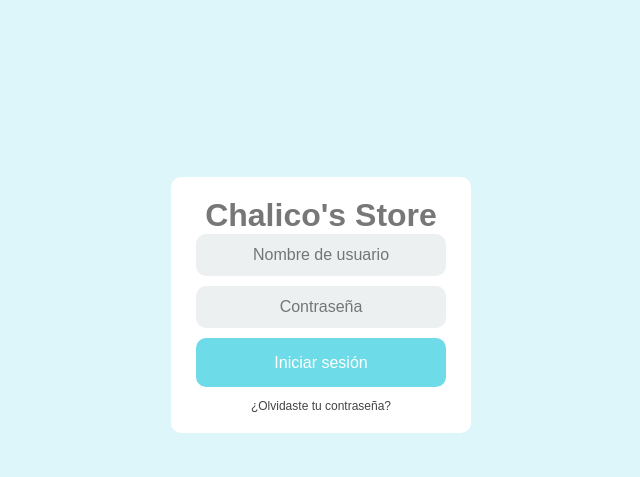
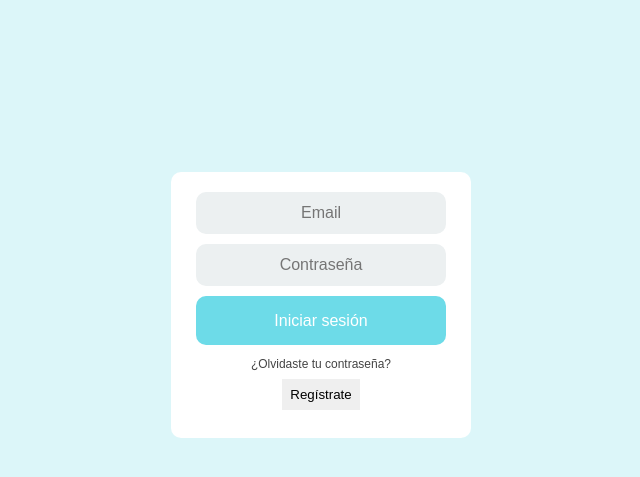
Before and after one commit to Azrielx86/NEyDW_Proyecto, a PHP site: page /login.php in a window 1280 px wide. Shown: the part 95-572 px from the top of the page, without its empty margins (319-959 px from the left). Run offline with PHP 8.4, Linux system fonts and the light colour scheme.

Commit message:
Agregada ventana de registro

```diff
--- a/eq10/login.php
+++ b/eq10/login.php
@@ -28,16 +28,20 @@
     </div>
 </header>
 
-<!--    <body>-->
 <div class="login">
     <div class="login-screen">
         <div class="app-title">
-            <h1>Chalico's Store</h1>
+            <!--            <h1>Chalico's Store</h1>-->
         </div>
 
         <div class="login-form">
+            <div style="display: none" id="input-nombre" class="control-group">
+                <input type="text" class="login-field" value="" placeholder="Nombre de usuario" id="username">
+                <label class="login-field-icon fui-user" for="username"></label>
+            </div>
+
             <div class="control-group">
-                <input type="text" class="login-field" value="" placeholder="Nombre de usuario" id="email">
+                <input type="text" class="login-field" value="" placeholder="Email" id="email">
                 <label class="login-field-icon fui-user" for="email"></label>
             </div>
 
@@ -46,13 +50,17 @@
                 <label class="login-field-icon fui-lock" for="login-pass"></label>
             </div>
 
-            <button class="btn btn-primary btn-large btn-block" onclick="login()">Iniciar sesión</button>
+            <button id="btn-login" class="btn btn-primary btn-large btn-block">Iniciar sesión</button>
             <a class="login-link" href="#">¿Olvidaste tu contraseña?</a>
+            <button
+                    id="btn-mode"
+                    style="border: none; margin: 0.5rem auto; padding: 0.5rem"
+                    onclick="changeView()">Regístrate
+            </button>
             <div id="error-report"></div>
         </div>
     </div>
 </div>
-<!--    </body>-->
 </body>
 <script src="script.js"></script>
 <script>
@@ -61,18 +69,23 @@
         if (id) {
             window.location.href = `${BASE_URL}/profile.php`
         }
+
+        $("#btn-login").on("click", login);
     });
 
     const login = async () => {
-        let email = document.getElementById("email").value;
+        // let email = document.getElementById("email").value;
+        //
+        // let pwd = document.getElementById("login-pass").value;
+        //
+        // if (!pwd || pwd.trim() === "")
+        //     console.log("Igual no requiere contraseña... en cualquier otra cosa sería fácil implementarlo, aquí... me ahorro mis comentarios.");
 
-        let pwd = document.getElementById("login-pass").value;
+        let email = $("#email").val().trim();
+        let password = $("#login-pass").val().trim();
 
-        if (!pwd || pwd.trim() === "")
-            console.log("Igual no requiere contraseña... en cualquier otra cosa sería fácil implementarlo, aquí... me ahorro mis comentarios.");
-
-        if (email && email.trim() !== "") {
-            let response = await fetch(`${BASE_URL}/users.php?email=${email.trim()}`);
+        if (email && password) {
+            let response = await fetch(`${BASE_URL}/users.php?email=${email}&pwd=${password}`);
             let json = await response.json();
 
             if (json !== null && json.id) {
@@ -89,5 +102,37 @@
             errorReport.innerHTML = `<div><p>Email required.</p></div>`;
         }
     }
+
+    const register = () => {
+        let username = $("#username").val().trim();
+        let email = $("#email").val().trim();
+        let pwd = $("#login-pass").val().trim();
+
+        if (!username || !email || !pwd) {
+            console.error("Invalid values in the form");
+        }
+
+        $.post(`${BASE_URL}/register.php`, {email, username, pwd}, (response) => {
+            let json = JSON.parse(response);
+            if (json.error) {
+                console.error(json.error);
+                let errorReport = document.getElementById("error-report");
+                errorReport.innerHTML = `<div><p>${json.error}</p></div>`;
+            } else {
+                console.log("Client registered successfully");
+                localStorage.setItem("client_id", json.id);
+                window.location.href = `${BASE_URL}/profile.php`;
+            }
+        });
+    }
+
+    const changeView = () => {
+        $("#input-nombre").css("display", "block");
+        $("#btn-mode").css("display", "none");
+        $("#btn-login")
+            .html("Registrarte")
+            .unbind("click")
+            .on("click", register);
+    }
 </script>
 </html>
--- a/eq10/products.php
+++ b/eq10/products.php
@@ -51,7 +51,7 @@ global $server, $username, $password, $dbname;
 
         echo '<div class="product">';
         echo '<div class="product-img1">';
-        echo '<img src="images/' . $product["img_path"] . '" alt="">';
+        echo '<img src="images/' . $product["img_path"] . '" alt="" onerror="this.src=\'images/s1.svg\'">';
         echo '</div>';
         echo '<div class="product-txt">';
         echo '<h4>' . $product["nombre"] . '</h4>';
--- a/eq10/styleli.css
+++ b/eq10/styleli.css
@@ -20,8 +20,13 @@ body {
 }
 
 .login {
-    margin: 20px auto;
+    /*margin: 0 auto;*/
     width: 300px;
+    position: absolute;
+    left: 50%;
+    top: 50%;
+    -webkit-transform: translate(-50%, -50%);
+    transform: translate(-50%, -50%);
 }
 
 .login-screen {
```
Also changed, not shown: eq10/eq10_db.sql (+22 -4 lines), eq10/register.php (added, +29 -0 lines), eq10/users.php (+7 -4 lines).
